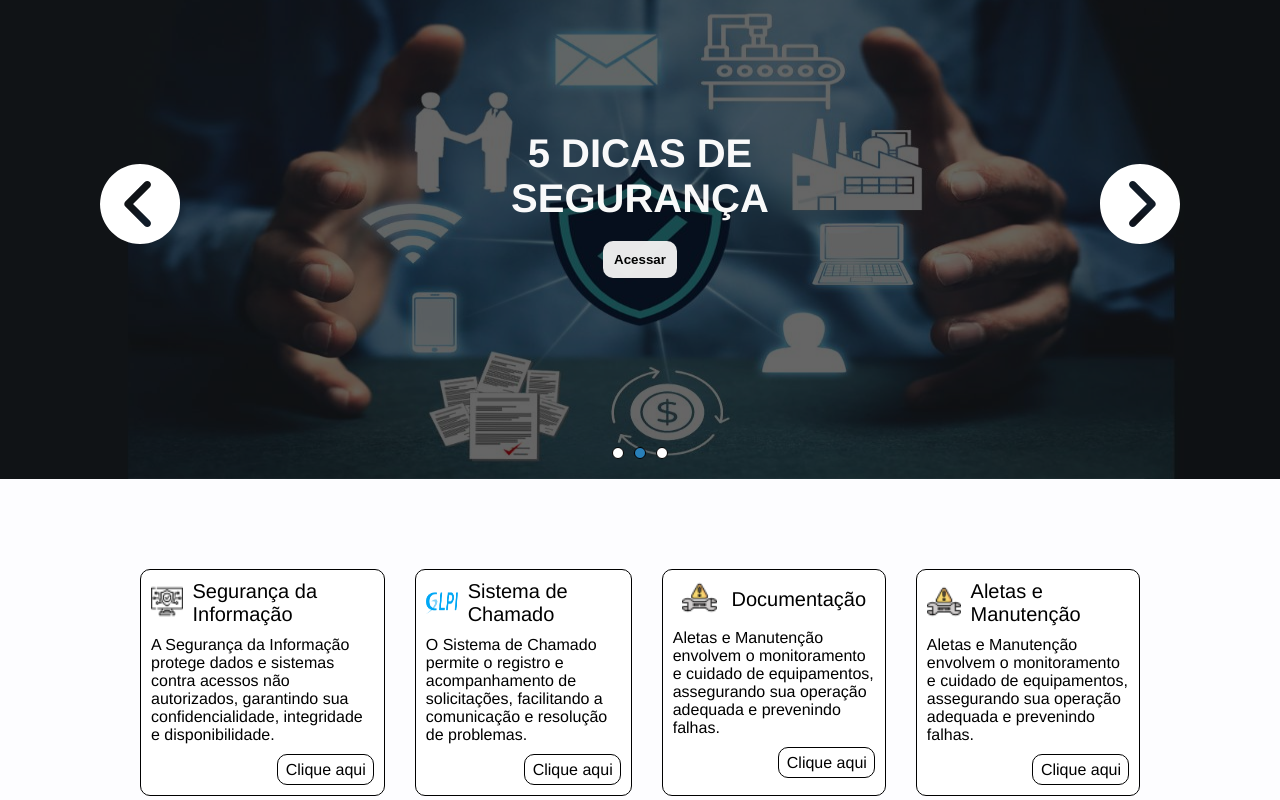
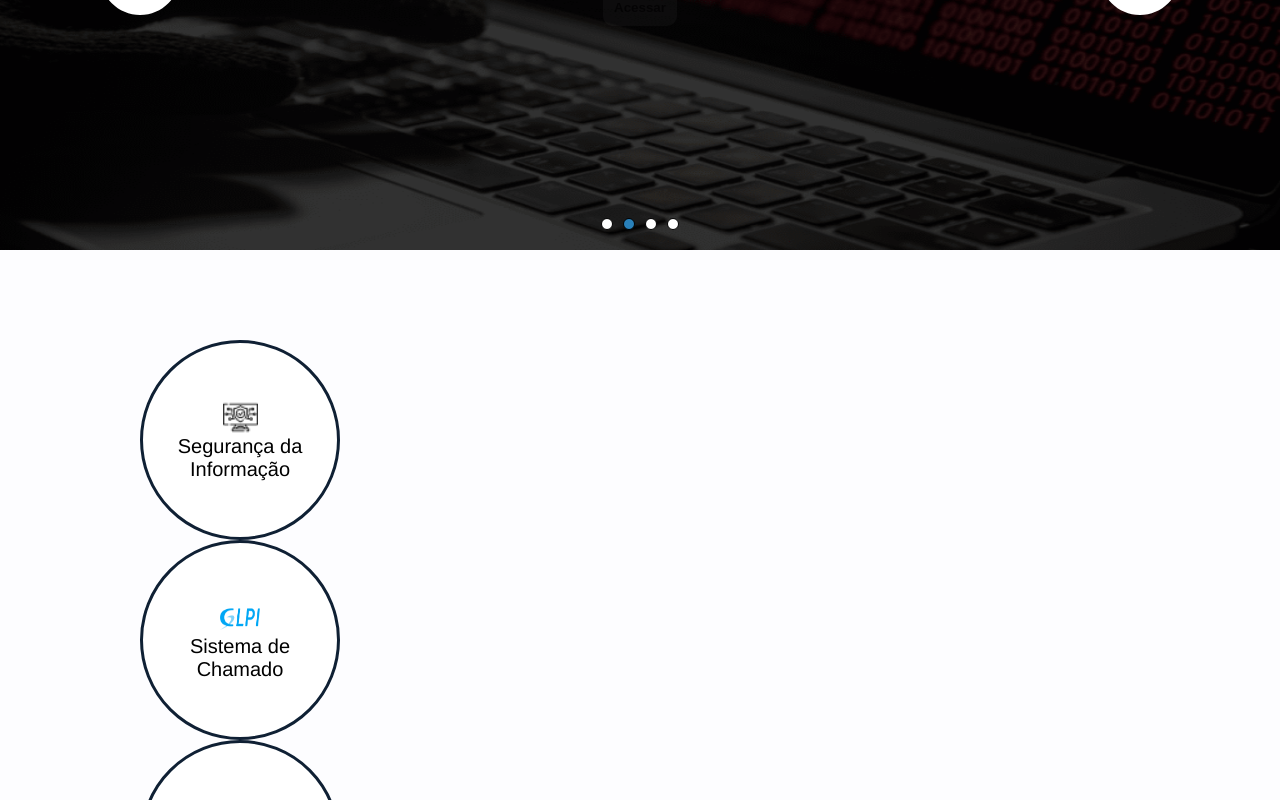
Before and after one commit to thalesliscano/intranet-packinggroup, a Vue app in the folder intranet-corporativa/: page / in a window 1280 px wide. Shown: the part 400-1200 px from the top of the page. Built offline with nearby package versions, Linux system fonts and the light colour scheme; a web font is replaced by a local one.

Commit message:
add-novo-visual-atalhos-e-reajuste-de-time

```diff
--- a/intranet-corporativa/src/components/Home/AtalhosImportantes.vue
+++ b/intranet-corporativa/src/components/Home/AtalhosImportantes.vue
@@ -2,101 +2,142 @@
 section.atalhos-container
     main.lista-atalhos-container
         ul.lista-atalhos-itens
-            li(v-for='item in itensAtalhos' :key="item.nome").item-atalho
+            li(v-for='item in itensAtalhos' :key="item.nome" class="item-atalho" @click="navigateTo(item)").item-atalho
                 .item-titulo
                     .container-img
                         img.item-img(:src="item.img")
                     p.item-nome {{item.nome}}
 
-                p.item-descricao {{ item.descricao}}
-                a(:href="item.link" v-if="item.nome != 'Documentação'").item-link Clique aqui
-                router-link(to="/documentacao" v-else).item-link Clique aqui
 
 </template>
 
 
 <script>
-export default{
+export default {
     name: "SessaoImportante",
-    data(){
+    data() {
         return {
             itensAtalhos: [
                 {
-                    nome: "Segurança da Informação", link: "https://www.google.com", descricao: "A Segurança da Informação protege dados e sistemas contra acessos não autorizados, garantindo sua confidencialidade, integridade e disponibilidade.", img: require("../../assets/ciber-seguranca.png")
+                    nome: "Segurança da Informação",
+                    link: "https://www.google.com",
+                    img: require("../../assets/ciber-seguranca.png"),
                 },
                 {
-                    nome: "Sistema de Chamado",link: "https://www.google.com", descricao: "O Sistema de Chamado permite o registro e acompanhamento de solicitações, facilitando a comunicação e resolução de problemas.", img: require("../../assets/logo-glpi-bleu-1.png")
+                    nome: "Sistema de Chamado",
+                    link: "https://www.google.com",
+                    img: require("../../assets/logo-glpi-bleu-1.png"),
                 },
                 {
-                    nome: "Documentação",link: "https://www.google.com", descricao: "Aletas e Manutenção envolvem o monitoramento e cuidado de equipamentos, assegurando sua operação adequada e prevenindo falhas.", img: require("../../assets/manutencao.png")
+                    nome: "Documentação",
+                    link: "/documentacao",
+                    img: require("../../assets/manutencao.png"),
                 },
                 {
-                    nome: "Aletas e Manutenção",link: "https://www.google.com", descricao: "Aletas e Manutenção envolvem o monitoramento e cuidado de equipamentos, assegurando sua operação adequada e prevenindo falhas.", img: require("../../assets/manutencao.png")
+                    nome: "Aletas e Manutenção",
+                    link: "https://www.google.com",
+                    img: require("../../assets/manutencao.png"),
                 },
-            ]
-        }
-    }
-}
+            ],
+        };
+    },
+    methods: {
+        navigateTo(item) {
+            if (item.link.startsWith("http")) {
+                // Redirecionar para URLs externas
+                window.open(item.link, "_blank"); // "_blank" abre em uma nova aba
+            } else {
+                // Redirecionar para rotas internas
+                this.$router.push(item.link);
+            }
+        },
+    },
+};
+
 </script>
 
 <style lang="scss">
 .atalhos-container {
     margin-top: 50px;
+
     .titulo-atalhos {
         margin-top: 30px;
         font-size: 30px;
         text-align: center;
 
     }
-    .lista-atalhos-container{
+
+    .lista-atalhos-container {
         width: 1000px;
         margin: 0 auto;
         padding: 40px;
-        .lista-atalhos-itens{
-            display: flex;
-            justify-content: center;
-            gap: 30px;
+
+        .lista-atalhos-itens {
             .item-atalho {
                 display: flex;
                 flex-direction: column;
+                justify-content: center;
+                align-items: center;
                 gap: 10px;
                 background-color: #fff;
-                border: 1px solid ;
+                border: 3px solid #0f2034;
                 padding: 10px;
-                border-radius: 10px;
-                .item-titulo{
+                height: 200px;
+                width: 200px;
+                border-radius: 50%;
+                cursor: pointer;
+                box-sizing: border-box; // Inclui bordas no cálculo de tamanho
+                overflow: hidden; // Garante que o conteúdo "extra" fique contido
+                transition: background-color 0.3s ease, transform 0.3s ease, filter 0.3s ease;
+
+                &:hover {
+                    background-color: #0f2034; // Cor de fundo ao passar o mouse
+                    transform: scale(1.1); // Efeito de zoom
+                    filter: brightness(88%);
+                    color: #fff;
+
+                    // Aplicar mudanças à imagem no hover
+                    .item-img {
+                        filter: brightness(120%); // Aumenta brilho da imagem
+                        transform: scale(1.2); // Efeito de zoom na imagem
+                        transition: filter 0.3s ease, transform 0.3s ease;
+                    }
+
+                    // Alterar texto também, se necessário
+                    .item-nome {
+                        color: #fff; // Mudar cor do texto
+                        transition: color 0.3s ease;
+                    }
+                }
+
+                .item-titulo {
                     display: flex;
                     align-items: center;
-                    gap: 10px;
+                    flex-direction: column;
+                    text-align: center;
                     justify-content: center;
-                    .item-nome{
+                    background-color: transparent; // Deixe o fundo transparente para não interferir
+
+                    .item-nome {
                         font-size: 20px;
+                        color: #000;
+                        transition: color 0.3s ease;
                     }
-                    .container-img{
+
+                    .container-img {
                         width: 40px;
-                        .item-img{
+                        height: 35px;
+
+                        .item-img {
                             max-width: 100%;
-                            height: 35px;
+                            height: 100%;
+                            transition: filter 0.3s ease, transform 0.3s ease; // Suaviza transformações
                         }
                     }
                 }
             }
-            .item-link{
-                align-self: flex-end;
-                justify-self: flex-end;
-                border-radius: 10px;
-                padding: 6px 7px 5px 8px;
-                color: #000;
-                border: 1px solid;
-                position: relative;
-                font-weight: 500;
-                &:hover{
-                    background-color: #0f2034;
-                    color: #fff;
-                }
-            }
         }
+
     }
 }
-
 </style>
--- a/intranet-corporativa/src/components/Home/NoticiasCarousel.vue
+++ b/intranet-corporativa/src/components/Home/NoticiasCarousel.vue
@@ -13,7 +13,7 @@
             )
                 div.slide-content
                         h2.slide-title {{ slide.title }}
-                        button.slide-button(@click="goToSlideRoute(slide.route)") Acessar
+                        button.slide-button(v-if="slide.type" @click="goToSlideRoute(slide.route)") Acessar
             ul.carousel-indicators
                 li(v-for="(slide, index) in slides" :key="index" :class="{ active: nbCurrent === index + 1 }" @click="gotoSlide(index + 1)")
 
@@ -33,9 +33,10 @@ export default {
             isTransitioning: false,
             startX: 0,
             slides: [
-                { title: "RANSOMWARE", path: require("../../assets/img3.png"), route: "/ransomware", backgroundSize: "100% 100%", backgroundPosition: "100%" },
-                { title: "5 DICAS DE SEGURANÇA", path: require("../../assets/banner-seguranca.jpg"), route: "/dicas-seguranca", backgroundSize: "100% 100%" },
-                { title: "CODIGOS MALICIOSOS", path: require("../../assets/img2.png"), route: "", backgroundSize: "100% 110%" },
+                { path: require("../../assets/BannerSeguranca.png"), backgroundSize: "100% 100%", backgroundPosition: "0", type: false },
+                { title: "RANSOMWARE", path: require("../../assets/img3.png"), route: "/ransomware", backgroundSize: "100% 100%", backgroundPosition: "100%", type: true },
+                { title: "5 DICAS DE SEGURANÇA", path: require("../../assets/banner-seguranca.jpg"), route: "/dicas-seguranca", backgroundSize: "100% 100%", type: true },
+                { title: "CODIGOS MALICIOSOS", path: require("../../assets/img2.png"), route: "", backgroundSize: "100% 110%", type: true},
             ],
         };
     },
@@ -117,7 +118,7 @@ export default {
         },
         play() {
             this.stop();
-            this.timer = setInterval(this.next, 3500);
+            this.timer = setInterval(this.next, 5000);
         },
     },
     mounted() {
--- a/intranet-corporativa/src/views/Home.vue
+++ b/intranet-corporativa/src/views/Home.vue
@@ -1,6 +1,5 @@
 <template lang="pug">
 .home-container
-    BannerSeguranca
     NoticiaCarrousel
     AtalhosImportantes
     AppsCarousel
@@ -10,14 +9,12 @@
 import NoticiaCarrousel from "../components/Home/NoticiasCarousel.vue"
 import AtalhosImportantes from "../components/Home/AtalhosImportantes.vue"
 import AppsCarousel from "@/components/Home/AppsCarousel.vue";
-import BannerSeguranca from "@/components/Home/BannerSeguranca.vue";
 export default{
     name: "PageHome",
     components: {
         NoticiaCarrousel,
         AtalhosImportantes,
         AppsCarousel,
-        BannerSeguranca
     }
 }
 </script>
```
